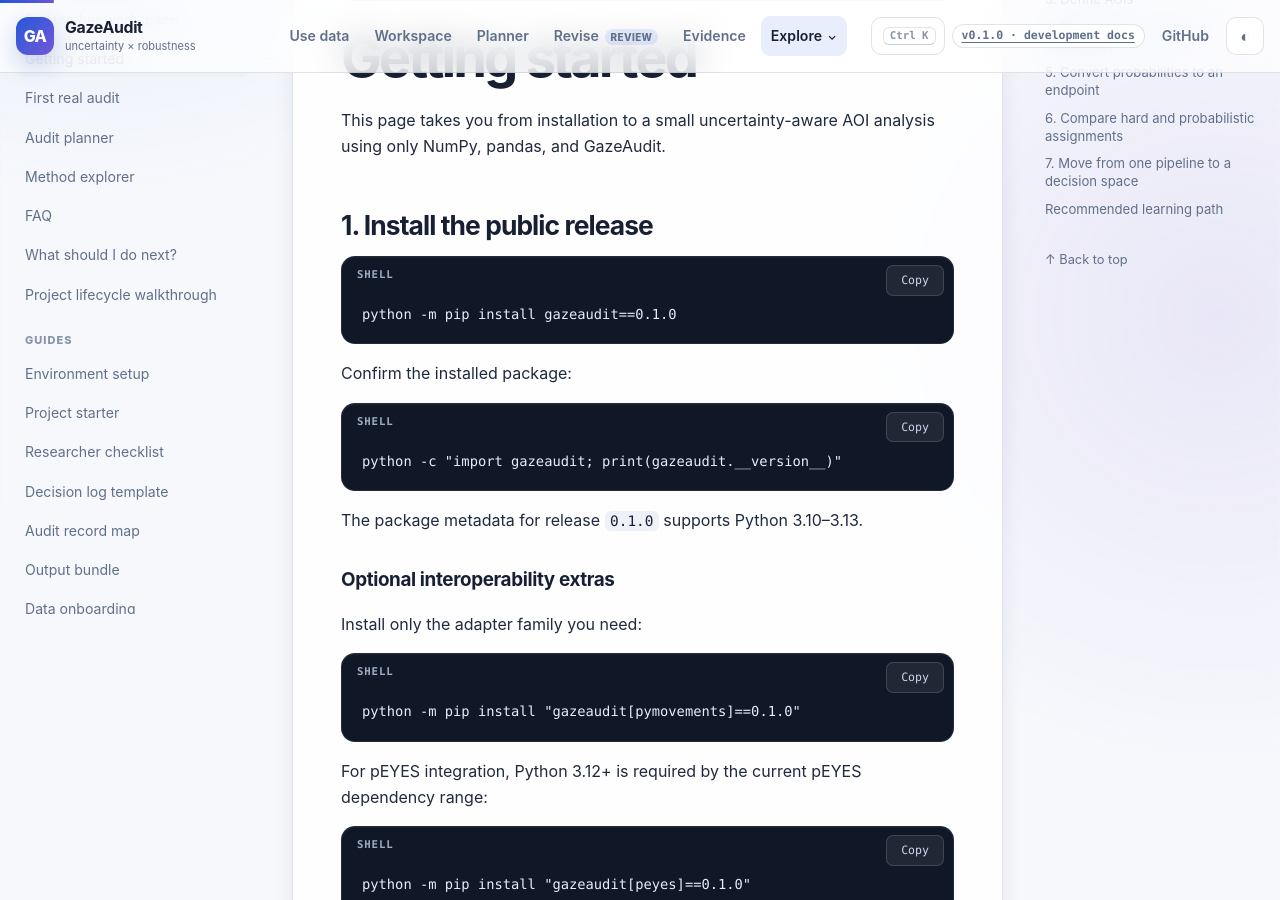
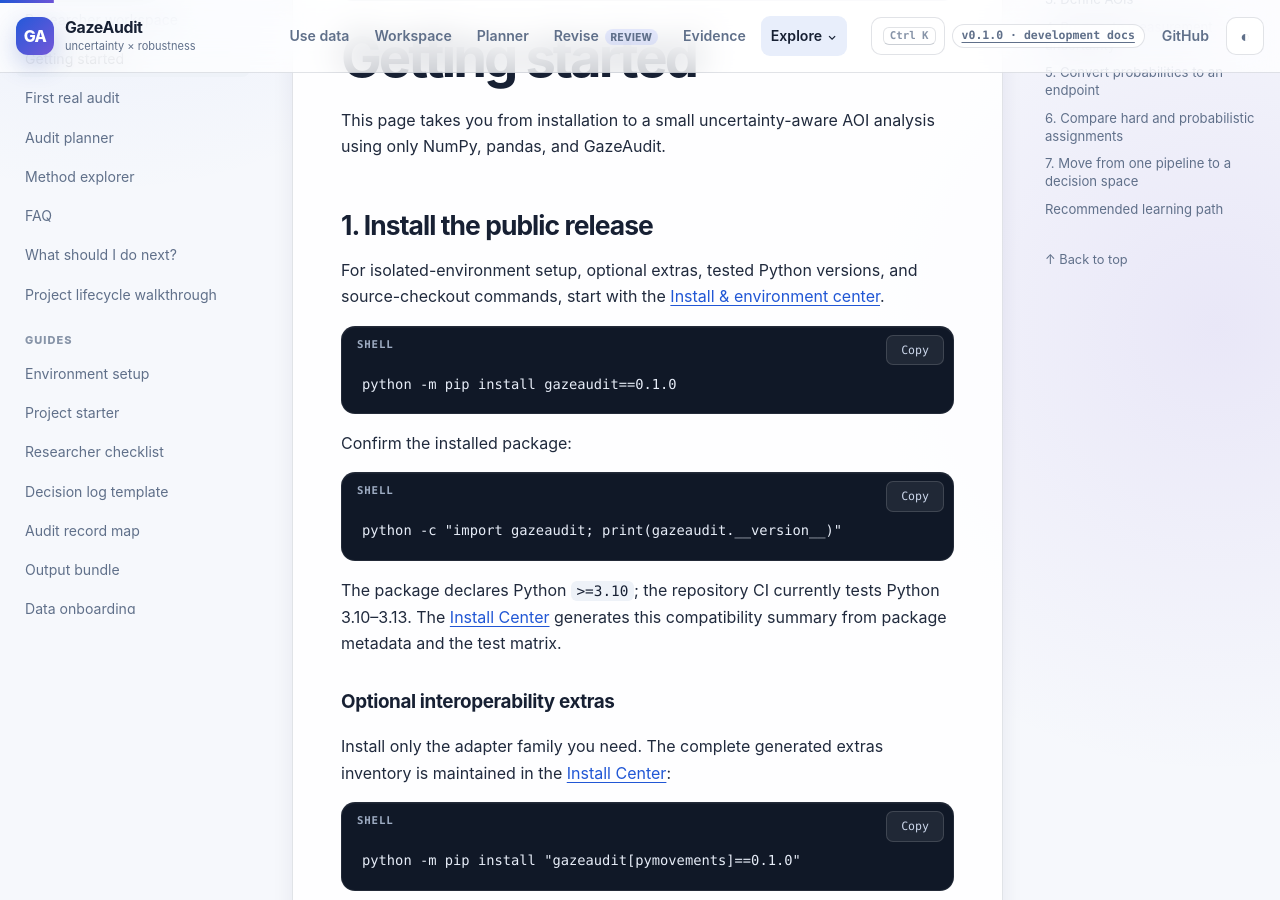
Before and after one commit to stefanosbalaskas/GazeAudit, a Jekyll site: the page built from docs/getting-started.md, in a window 1280 px wide and 900 px high, scrolled down 283 px. Built offline with Jekyll 4.4.1, drawn with Linux system fonts in a browser that asks for light colours.

Commit message:
docs: route getting started through install center

````diff
--- a/docs/getting-started.md
+++ b/docs/getting-started.md
@@ -10,6 +10,8 @@ This page takes you from installation to a small uncertainty-aware AOI analysis
 
 ## 1. Install the public release
 
+For isolated-environment setup, optional extras, tested Python versions, and source-checkout commands, start with the [Install & environment center]({{ '/docs/install/' | relative_url }}).
+
 ```bash
 python -m pip install gazeaudit==0.1.0
 ```
@@ -20,11 +22,11 @@ Confirm the installed package:
 python -c "import gazeaudit; print(gazeaudit.__version__)"
 ```
 
-The package metadata for release `0.1.0` supports Python 3.10–3.13.
+The package declares Python `>=3.10`; the repository CI currently tests Python 3.10–3.13. The [Install Center]({{ '/docs/install/' | relative_url }}) generates this compatibility summary from package metadata and the test matrix.
 
 ### Optional interoperability extras
 
-Install only the adapter family you need:
+Install only the adapter family you need. The complete generated extras inventory is maintained in the [Install Center]({{ '/docs/install/' | relative_url }}):
 
 ```bash
 python -m pip install "gazeaudit[pymovements]==0.1.0"
````
